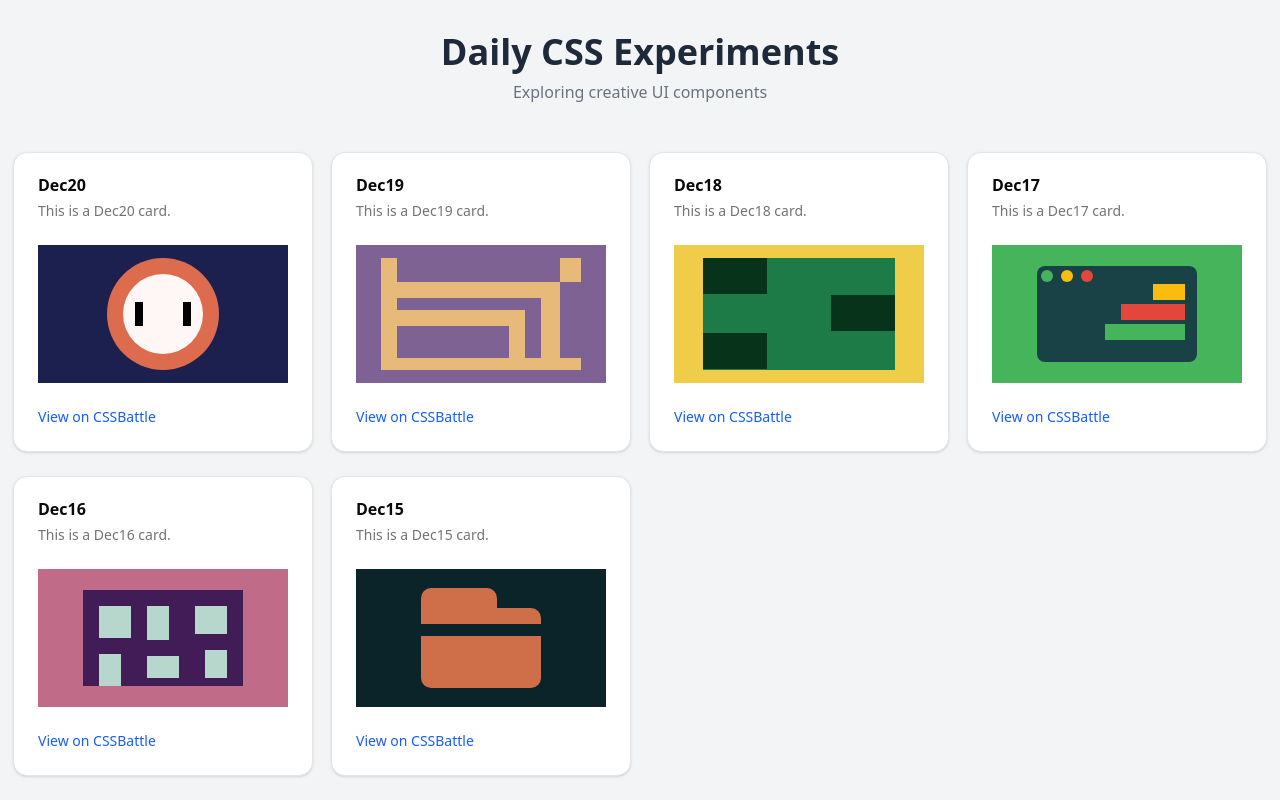
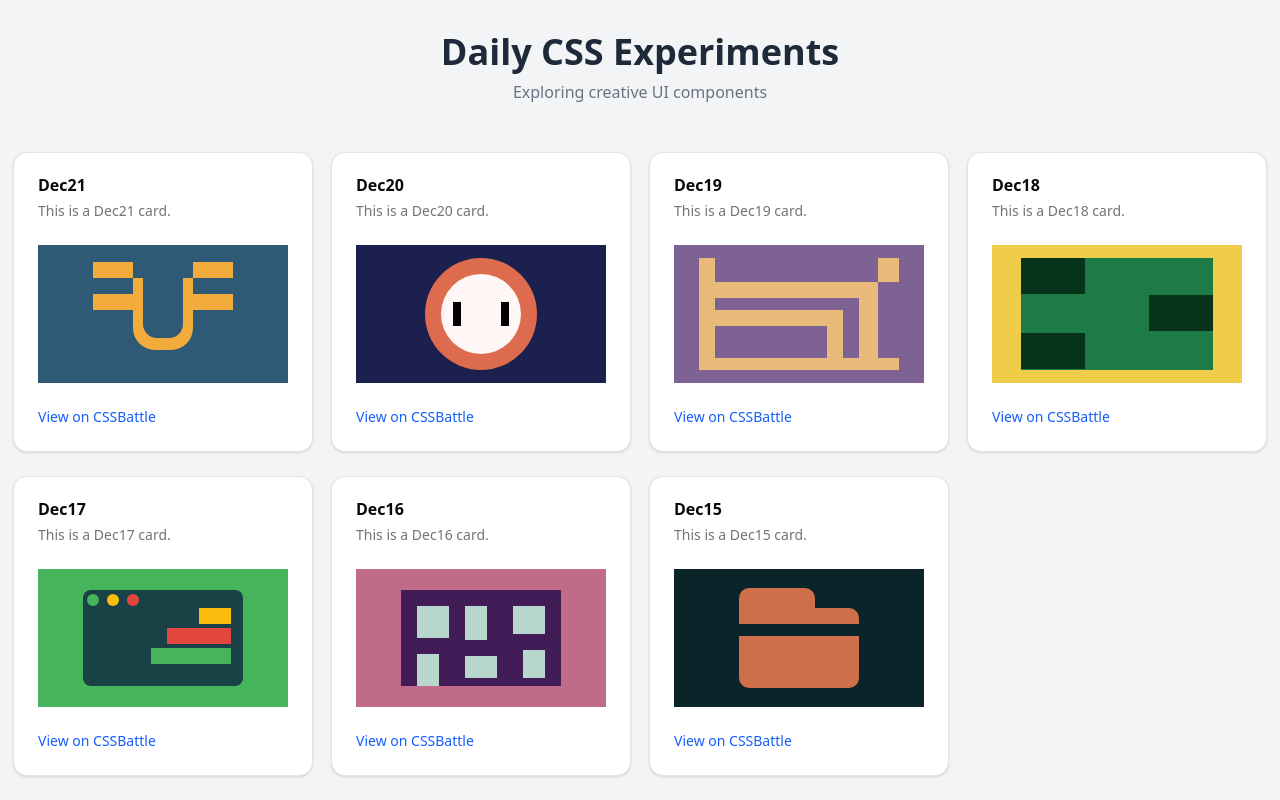
Before and after one commit to Abhay-86/css-challenges, a Next.js app: page /css-challenges/ in a window 1280 px wide. Built offline with nearby package versions, Linux system fonts and the light colour scheme.

Commit message:
Feature/Added-new-section-css-challenge

```diff
--- a/app/page.tsx
+++ b/app/page.tsx
@@ -13,10 +13,12 @@ import Dec18 from "@/components/css/Dec18";
 import Dec17 from "@/components/css/Dec17";
 import Dec16 from "@/components/css/Dec16";
 import Dec15 from "@/components/css/Dec15";
+import Dec21 from "@/components/css/Dec21";
 
-const items = ["Dec20", "Dec19", "Dec18", "Dec17", "Dec16", "Dec15"];
+const items = ["Dec21", "Dec20", "Dec19", "Dec18", "Dec17", "Dec16", "Dec15"];
 
 const componentMap: Record<string, React.ComponentType> = {
+  Dec21: Dec21,
   Dec20: Dec20,
   Dec19: Dec19,
   Dec18: Dec18,
@@ -27,6 +29,7 @@ const componentMap: Record<string, React.ComponentType> = {
 
 // Map each challenge/date to its CSSBattle url. Update per-item links as you solve them.
 const linkMap: Record<string, string> = {
+  Dec21: "https://cssbattle.dev/play/ArcjIfPj8fkr7EX2Km56",
   Dec20: "https://cssbattle.dev/play/1qDvtL9IDM2z2zW5Jtx2",
   Dec19: "https://cssbattle.dev/play/PGbERCTxzKMLkBImphKz",
   Dec18: "https://cssbattle.dev/play/GsEMtYqgRk2sQ3588dPj",
--- /dev/null
+++ b/components/css/Dec21.tsx
@@ -0,0 +1,19 @@
+export default function Dec21() {
+    return (
+        <div className="bg-[#2F5A76] w-full h-full flex flex-rows items-center justify-center">
+            <div className="bg-[#2F5A76] flex flex-col w-3/4 h-3/4">
+                <div className="bg-[#F3AC3C] w-10 h-4 self-end"></div>
+                <div className="bg-[#2F5A76] w-10 h-4 self-end"></div>
+                <div className="bg-[#F3AC3C] w-10 h-4 self-end"></div>
+            </div>
+            <div className="bg-[#F3AC3C] w-30 h-18 rounded-b-3xl items-center flex flex-rows justify-center">
+                <div className="bg-[#2F5A76] w-10 h-15 rounded-b-xl self-start"></div>
+            </div>
+            <div className="bg-[#2F5A76] flex flex-col w-3/4 h-3/4">
+                <div className="bg-[#F3AC3C] w-10 h-4 self-start"></div>
+                <div className="bg-[#2F5A76] w-10 h-4 self-start"></div>
+                <div className="bg-[#F3AC3C] w-10 h-4 self-start"></div>
+            </div>
+        </div>
+    )
+}
```
